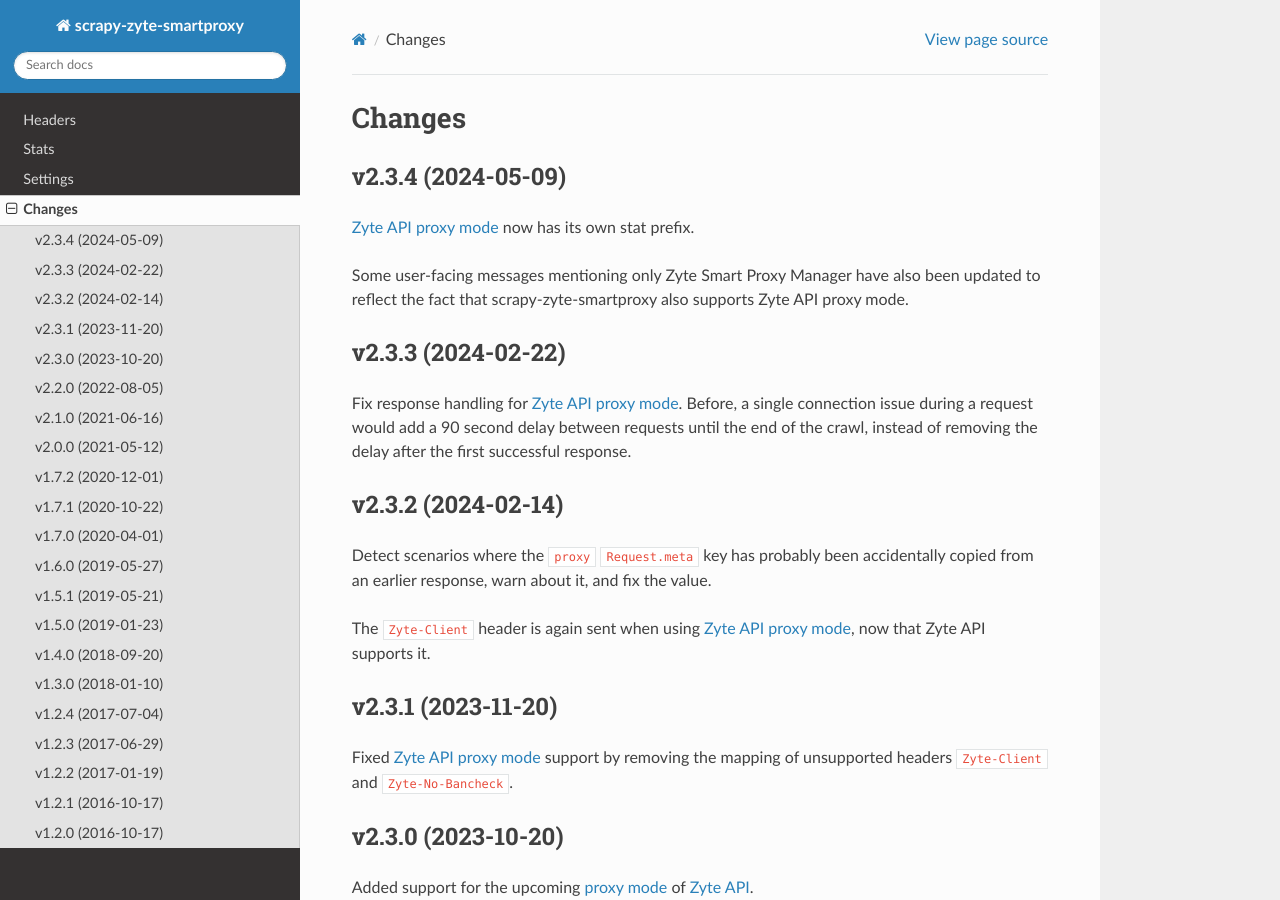
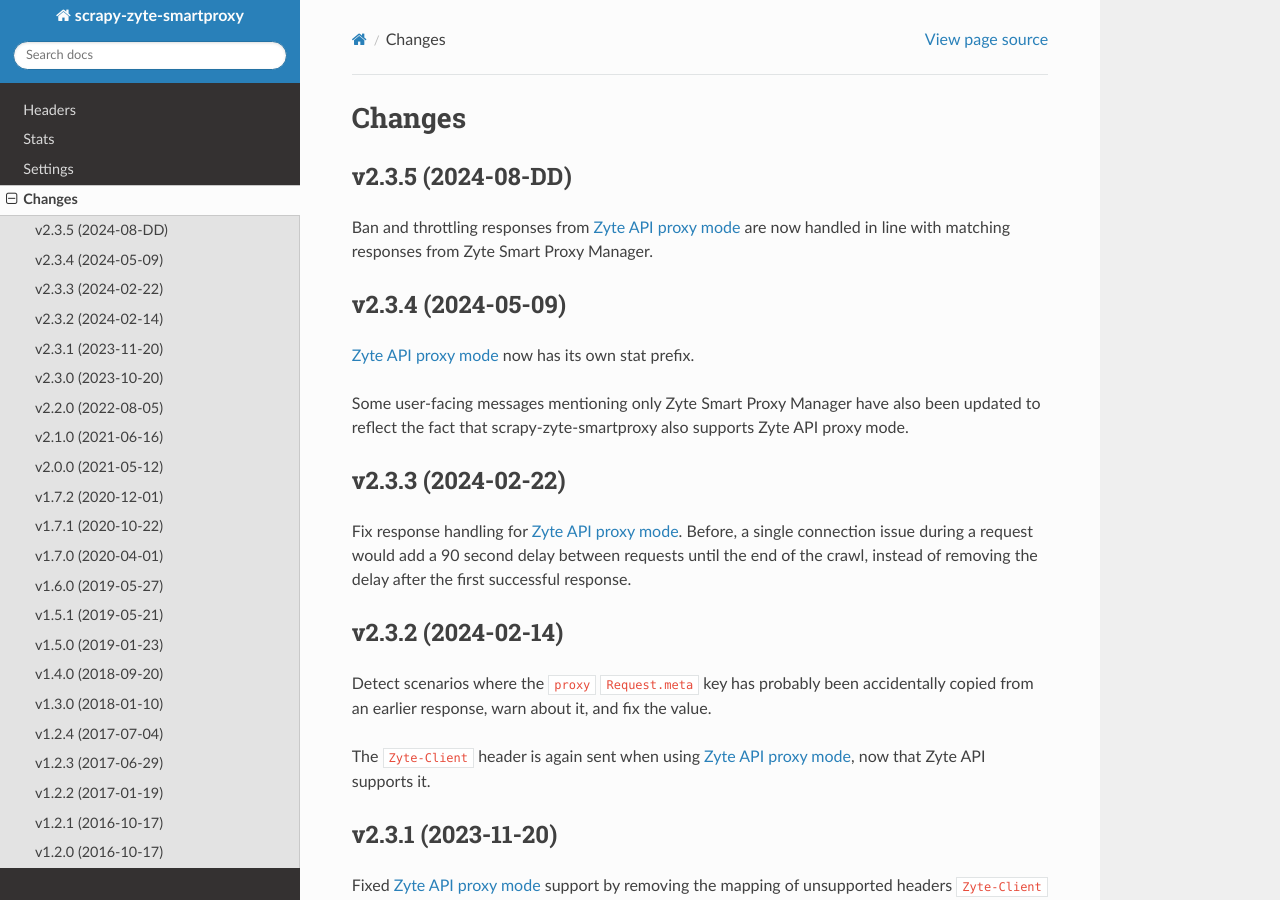
Before and after one commit to scrapy-plugins/scrapy-zyte-smartproxy, a Sphinx documentation site: the page built from docs/news.rst, in a window 1280 px wide and 900 px high. Built offline with Sphinx 7.4.7 and the Read the Docs theme 2.0.0, drawn with Linux system fonts in a browser that asks for light colours; the version number could not be read and is left out.

Commit message:
Release notes for 2.3.5

```diff
--- a/docs/news.rst
+++ b/docs/news.rst
@@ -2,6 +2,12 @@
 
 Changes
 =======
+
+v2.3.5 (2024-08-DD)
+-------------------
+
+Ban and throttling responses from `Zyte API`_ `proxy mode`_ are now handled in
+line with matching responses from Zyte Smart Proxy Manager.
 
 v2.3.4 (2024-05-09)
 -------------------
```
